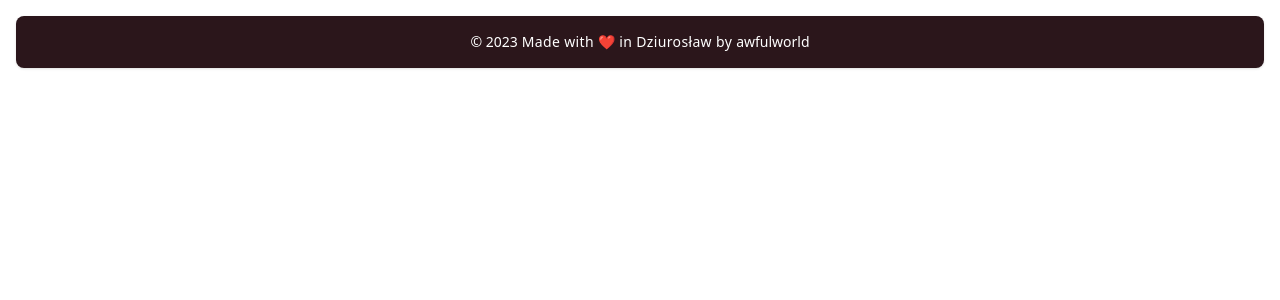
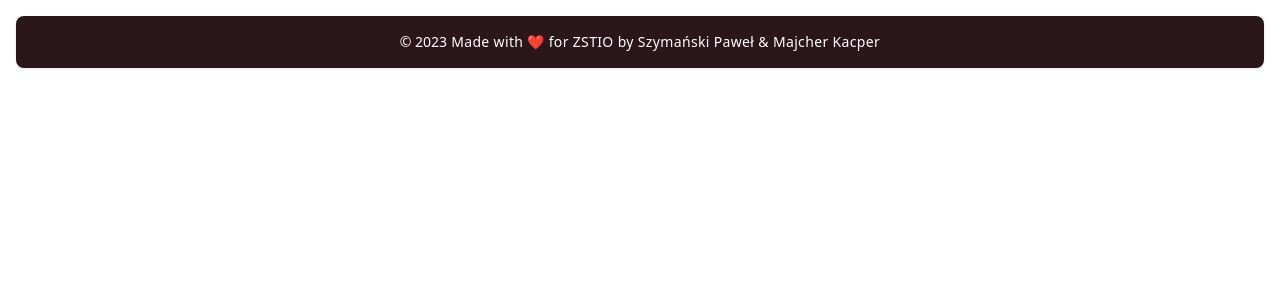
Before and after one commit to rvyk/zstio-substitutions, a Next.js app: page /components/Footer in a window 1280 px wide. Shown: the top 300 px of the page. Built offline with nearby package versions, Linux system fonts and the light colour scheme; what tailwindcss-animated would draw is missing.

Commit message:
Changed footer

```diff
--- a/src/pages/components/Footer.jsx
+++ b/src/pages/components/Footer.jsx
@@ -5,12 +5,9 @@ function Footer() {
       <div className="max-w-screen mx-auto p-4 transition-all">
         <span className="text-sm text-[#ffffff] block text-center dark:text-gray-400">
           © {new Date().getFullYear()}
-          <span className="ml-1 font-roboto tracking-wide">
-            Made with ❤️ in Dziurosław by
+          <span className="ml-1 tracking-wide">
+            Made with ❤️ for ZSTIO by Szymański Paweł & Majcher Kacper
           </span>
-          <a href="https://awfulworld.space/" className="hover:underline ml-1">
-            awfulworld
-          </a>
         </span>
       </div>
     </footer>
```
